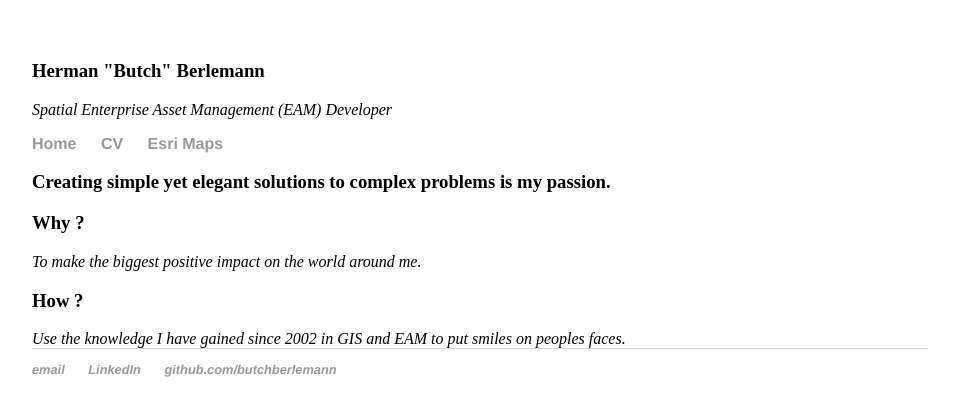
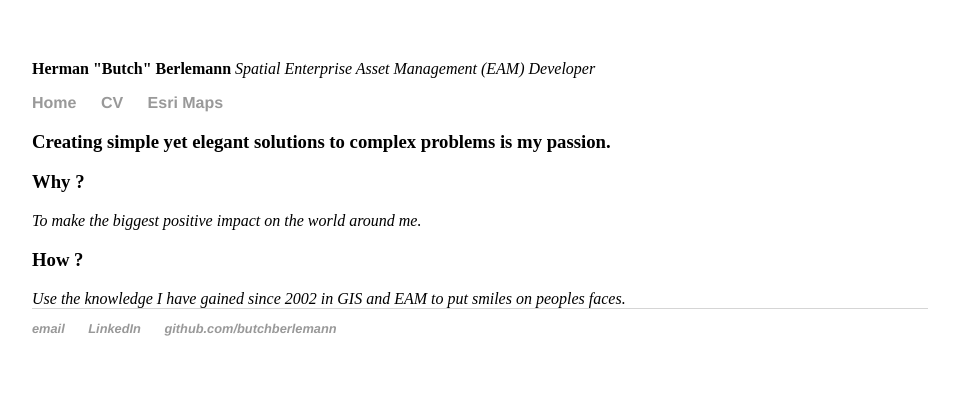
Before and after one commit to butchberlemann/butchberlemann.github.io, a Jekyll site: the page built from index.html, in a window 1280 px wide. Shown: the top 416 px of the page, without its empty margins (160-1119 px from the left). Built offline with Jekyll 4.4.1, drawn with Linux system fonts in a browser that asks for light colours.

```diff
--- a/_layouts/default.html
+++ b/_layouts/default.html
@@ -8,7 +8,7 @@
 
 		</head>
 		<body>
-			<h3>Herman "Butch" Berlemann </h3> <em> Spatial Enterprise Asset Management (EAM) Developer </em>
+			<b>Herman "Butch" Berlemann </b> <em> Spatial Enterprise Asset Management (EAM) Developer </em>
 			<nav>
 	    		<ul>
 	        		<li><a href="/">Home</a></li>
```
